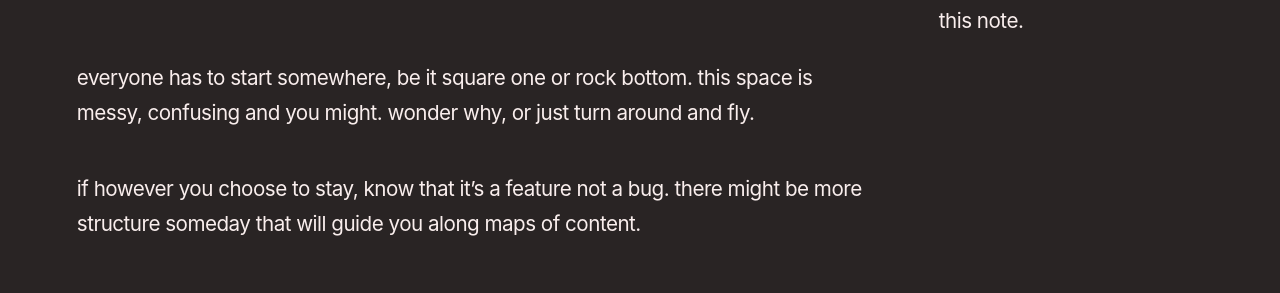
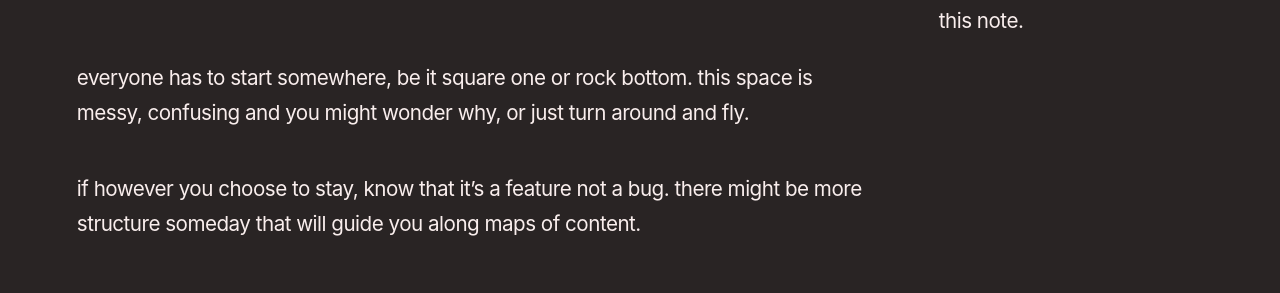
Before and after one commit to reddy2go/redgarden, a Jekyll site: the page built from _notes/now.md, in a window 1280 px wide. Shown: the part 347-640 px from the top of the page. Built offline with Jekyll 4.4.1, drawn with Linux system fonts in a browser that asks for light colours; some web fonts are replaced; Markdown is read by kramdown in place of the engine named in the settings.

Commit message:
auto commit

```diff
--- a/_notes/now.md
+++ b/_notes/now.md
@@ -3,7 +3,7 @@ title: now is all we have
 slug: now
 ---
 
-everyone has to start somewhere, be it square one or rock bottom. this space is messy, confusing and you might. wonder why, or just turn around and fly.
+everyone has to start somewhere, be it square one or rock bottom. this space is messy, confusing and you might wonder why, or just turn around and fly.
 
 if however you choose to stay, know that it's a feature not a bug. there might be more structure someday that will guide you along maps of content.
 
```
